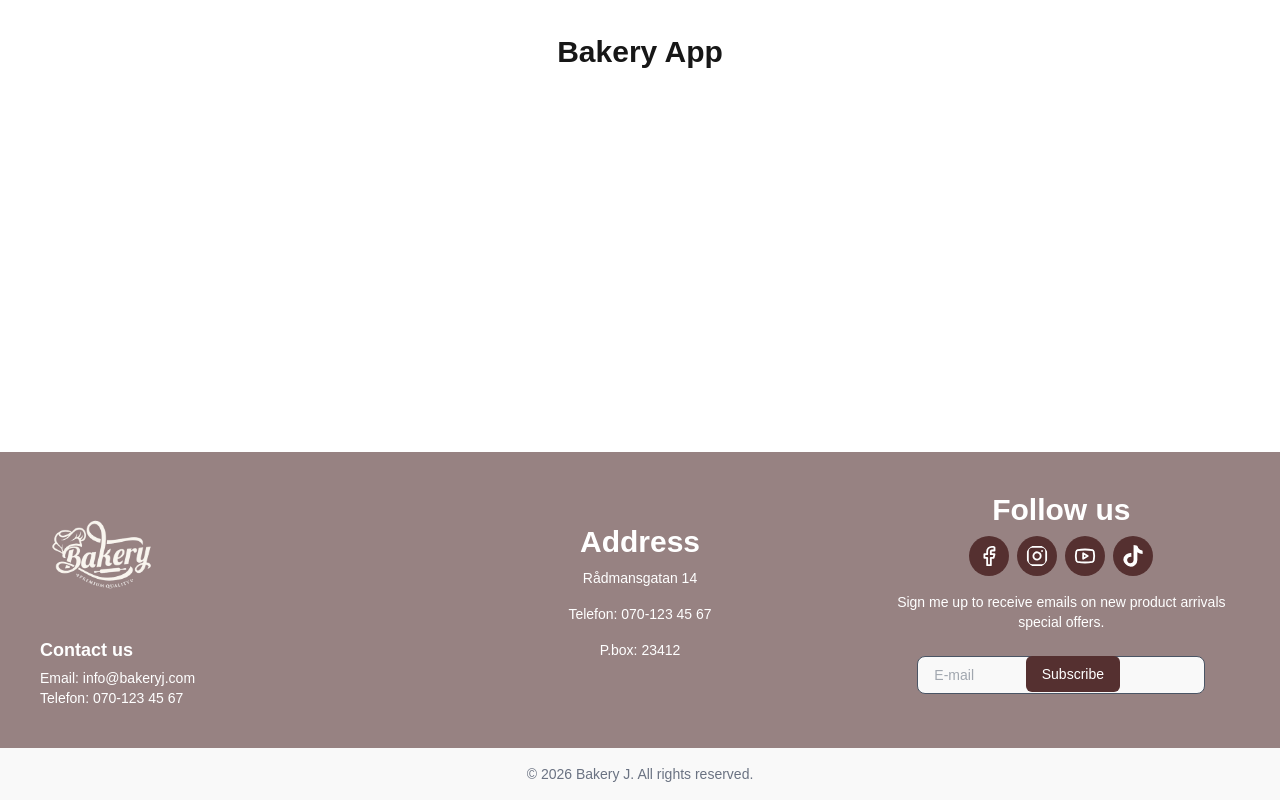
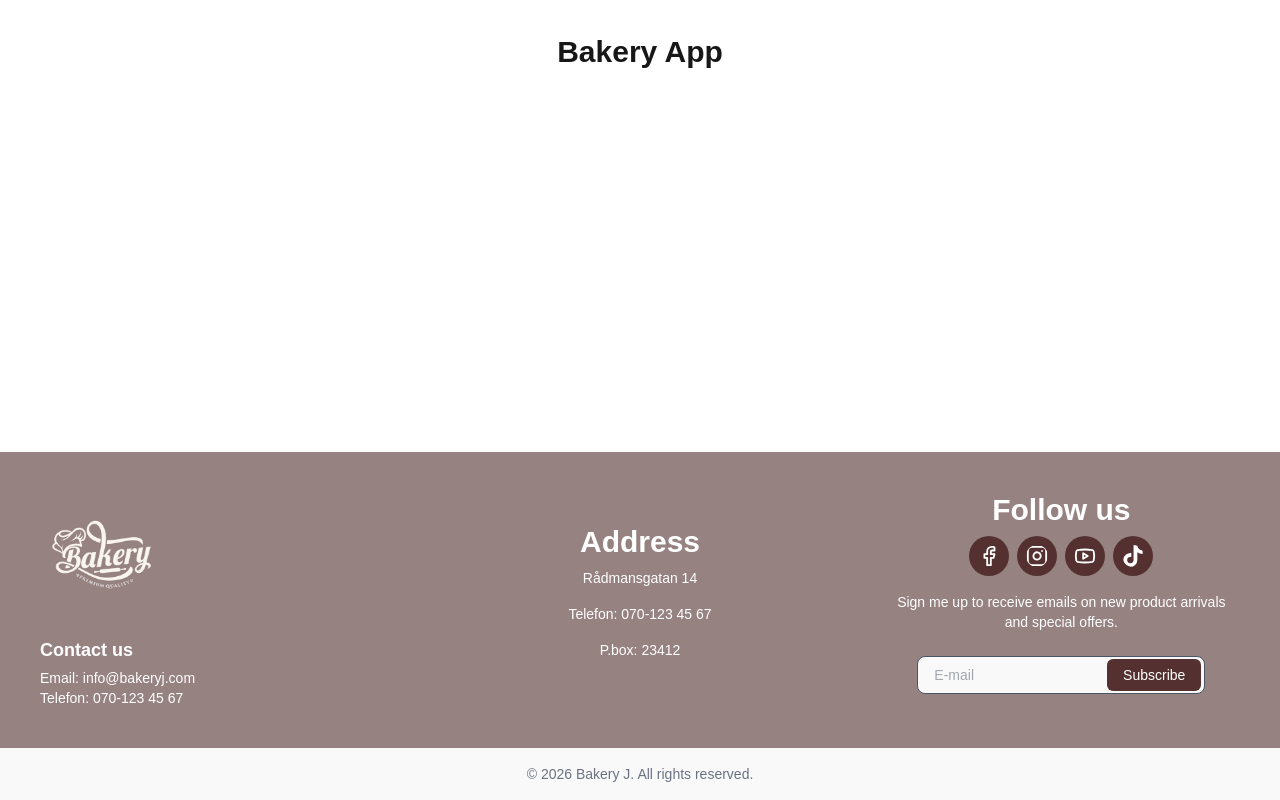
Before and after one commit to Solane-Hebo/bakery-app-j, a Next.js app: page / in a window 1280 px wide. Shown: the part 473-1273 px from the top of the page. Built offline with nearby package versions, Linux system fonts and the light colour scheme.

Commit message:
Update newsletter API messages and improve subscription UI feedback

```diff
--- a/app/api/newsletter/route.ts
+++ b/app/api/newsletter/route.ts
@@ -1,5 +1,5 @@
 import { NextResponse } from "next/server";
-import { connectDB } from "../lib/db";
+import { connectDB } from "@/lib/db";
 import NewsletterSubscriber from "../../models/NewsletterSubscriber";
 
 
@@ -10,7 +10,7 @@ export async function POST(req: Request) {
 
     if (!email) {
       return NextResponse.json(
-        { message: "E-post krävs" },
+        { message: "Email is required" },
         { status: 400 }
       );
     }
@@ -18,7 +18,7 @@ export async function POST(req: Request) {
     const exists = await NewsletterSubscriber.findOne({ email });
     if (exists) {
       return NextResponse.json(
-        { message: "E-post redan prenumererad" },
+        { message: "Email is already subscribed" },
         { status: 409 }
       );
     }
@@ -26,12 +26,12 @@ export async function POST(req: Request) {
     await NewsletterSubscriber.create({ email });
 
     return NextResponse.json(
-      { message: "Prenumeration lyckades" },
+      { message: "Subscription successful" },
       { status: 201 }
     );
   } catch (error) {
     return NextResponse.json(
-      { message: "Något gick fel" },
+      { message: "Something went wrong" },
       { status: 500 }
     );
   }
--- a/components/layout/Footer/Newsletter.tsx
+++ b/components/layout/Footer/Newsletter.tsx
@@ -10,7 +10,6 @@ export default function Newsletter() {
   const handleSubmit = async (e: React.FormEvent) => {
     e.preventDefault();
 
-    // Reset status
     setStatus("idle");
     setMessage("");
 
@@ -45,38 +44,44 @@ export default function Newsletter() {
   return (
     <div className="max-w-3xl mx-auto px-6 text-center">
       <p className="text-sm text-white mb-6">
-       Sign me up to receive emails on new product arrivals special offers.
-
+        Sign me up to receive emails on new product arrivals and special offers.
       </p>
 
       <form
         onSubmit={handleSubmit}
-        className="flex flex-col sm:flex-row gap-3 justify-center  text-gray-600 "
+        className="flex flex-col items-center gap-2"
       >
+        {/* Input + Button wrapper */}
+        <div className="w-full sm:w-72 relative">
           <input
             type="email"
             placeholder="E-mail"
             value={email}
             onChange={(e) => setEmail(e.target.value)}
-          className="px-4 py-2 rounded-lg bg-[#F9F9F9] border w-full sm:w-72 text-gray-600 relative"
+            className="w-full px-4 py-2 rounded-lg bg-[#F9F9F9] border text-gray-600"
           />
 
           <button
             type="submit"
-          className="bg-[#553030] text-white px-4 py-2 rounded-md absolute right-7 md:right-40"
+            className="absolute right-1 top-1/2 -translate-y-1/2 bg-[#553030] text-white px-4 py-1.5 rounded-md text-sm"
           >
             Subscribe
           </button>
-      </form>
+        </div>
 
-      {/* Messages */}
+        {/* Messages (same width as input) */}
         {status === "success" && (
-        <p className="mt-4 text-green-600 text-sm">{message}</p>
+          <p className="w-full sm:w-72 mt-2 text-sm text-white bg-green-600 border border-white rounded-md py-1">
+            {message}
+          </p>
         )}
 
         {status === "error" && (
-        <p className="mt-4 text-red-600 text-sm">{message}</p>
+          <p className="w-full sm:w-72 mt-2 text-sm text-white bg-red-600 border border-white rounded-md py-1">
+            {message}
+          </p>
         )}
+      </form>
     </div>
   );
 }
```
Lines whose indentation alone changed are shown as unchanged.
